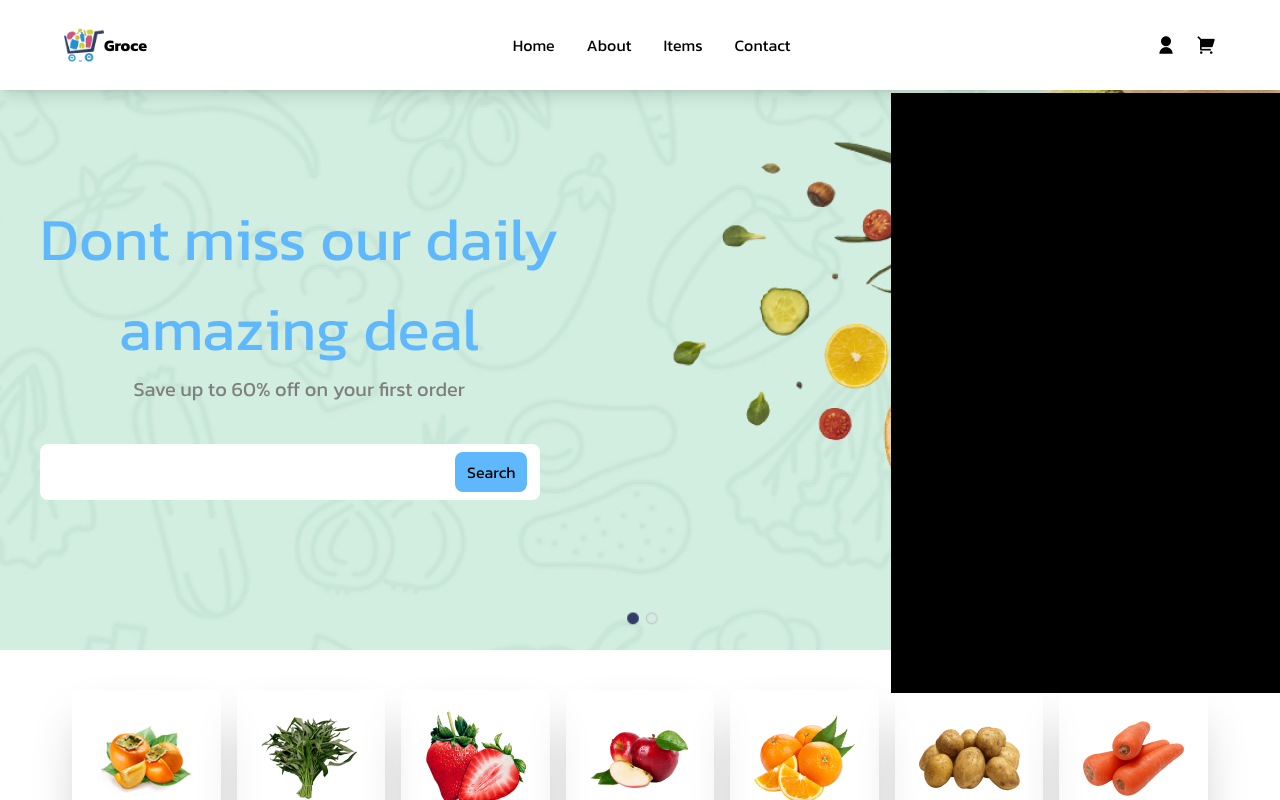
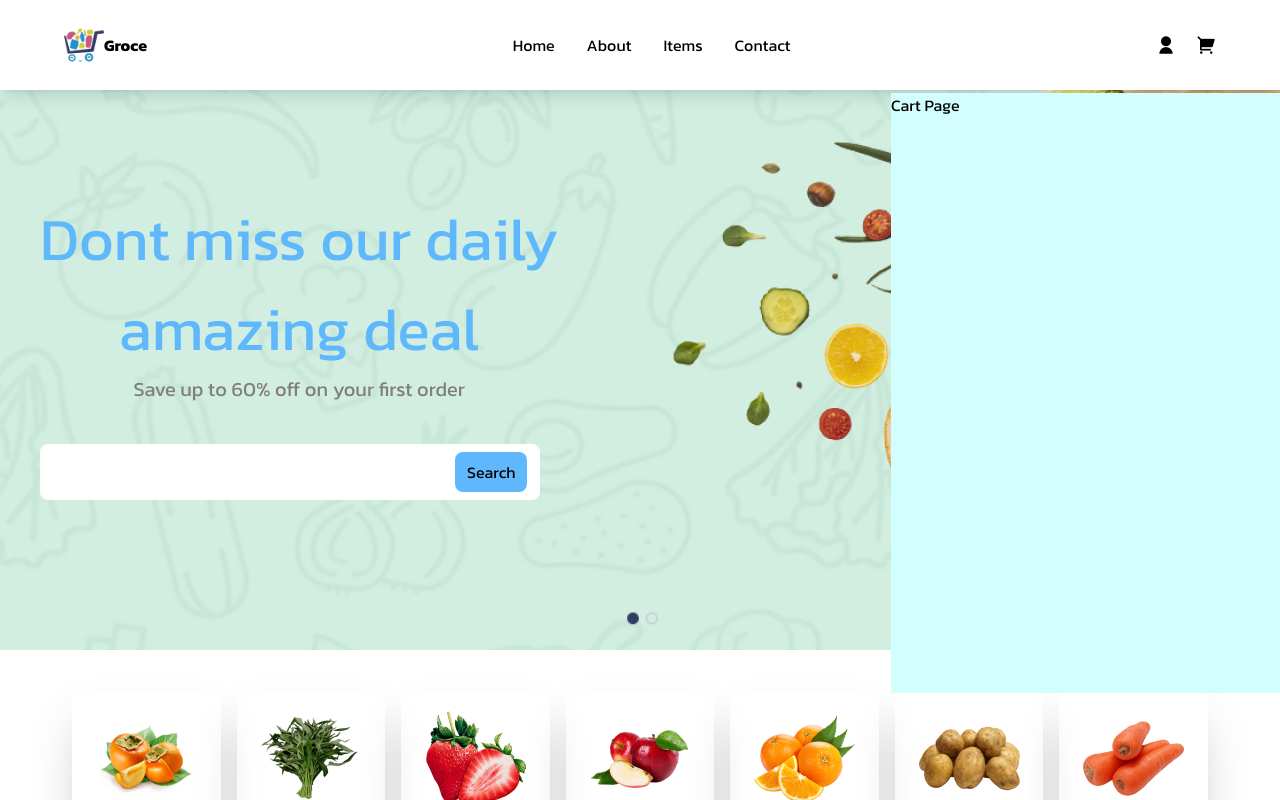
Before and after one commit to javidShabin/Fruit-grocery, a React (Vite) app: page / in a window 1280 px wide. Shown: the top 800 px of the page. Built offline with nearby package versions, Linux system fonts and the light colour scheme.

Commit message:
change bg color for the cart page

```diff
--- a/src/components/Body.jsx
+++ b/src/components/Body.jsx
@@ -4,7 +4,6 @@ import Hero from "./Hero";
 import categoriData from "./CategoriData";
 import Product from "./Product";
 import OfferCard from "./OfferCard";
-
 
 export default function Body() {
   const catData = categoriData.map((items) => {
--- a/src/components/CartPage.jsx
+++ b/src/components/CartPage.jsx
@@ -2,7 +2,7 @@ import React from 'react'
 
 export default function CartPage() {
   return (
-    <div className='w-[400px] h-[600px] bg-black '>
+    <div className='w-[400px] h-[600px] bg-[#d2fffe] '>
       <h1>Cart Page</h1>
     </div>
   )
```
